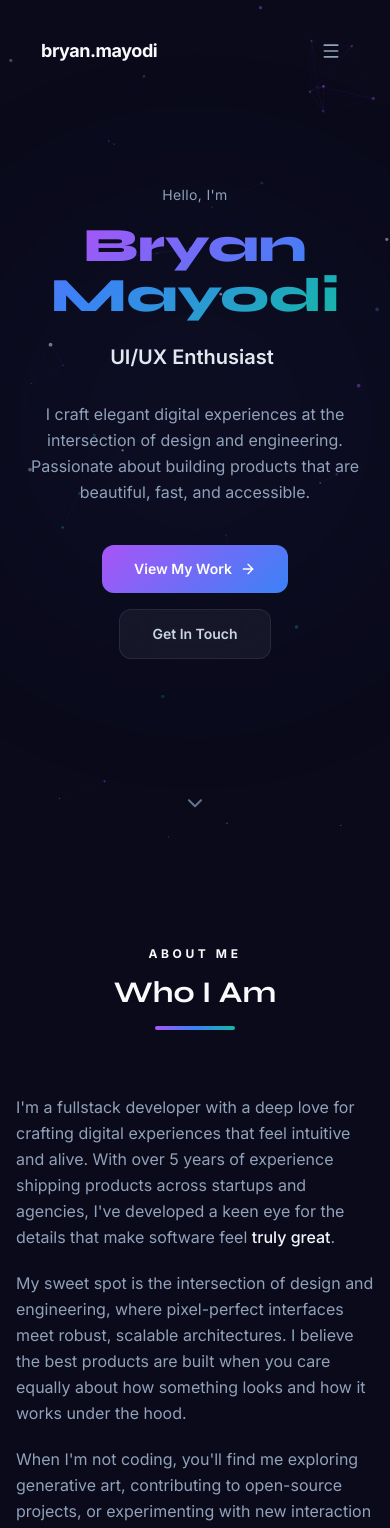
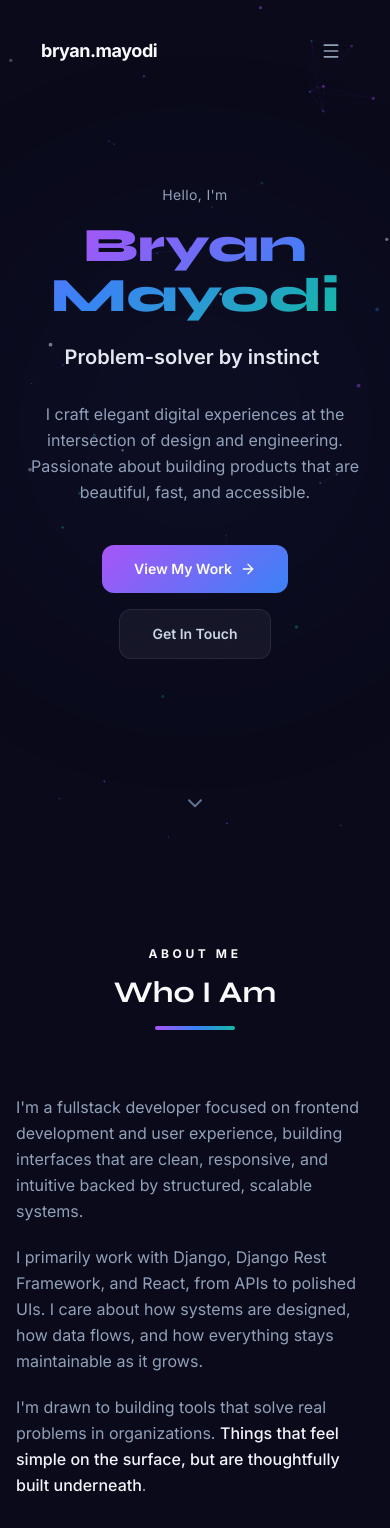
Before and after one commit to milk-in-a-bag/bryan-mayodi, a React (Vite) app: page / in a window 390 px wide. Shown: the top 1528 px of the page. Built offline with nearby package versions, Linux system fonts and the light colour scheme.

Commit message:
alter site content

```diff
--- a/src/components/AboutSection.tsx
+++ b/src/components/AboutSection.tsx
@@ -153,26 +153,23 @@ export function AboutSection() {
             className="space-y-5"
           >
             <p className="font-body text-base sm:text-lg text-slate-400 leading-relaxed">
-              I'm a fullstack developer with a deep love for crafting digital
-              experiences that feel intuitive and alive. With over 5 years of
-              experience shipping products across startups and agencies, I've
-              developed a keen eye for the details that make software feel{" "}
+              I'm a fullstack developer focused on frontend development and user
+              experience, building interfaces that are clean, responsive, and
+              intuitive backed by structured, scalable systems.
+            </p>
+            <p className="font-body text-base sm:text-lg text-slate-400 leading-relaxed">
+              I primarily work with Django, Django Rest Framework, and React,
+              from APIs to polished UIs. I care about how systems are designed,
+              how data flows, and how everything stays maintainable as it grows.
+            </p>
+            <p className="font-body text-base sm:text-lg text-slate-400 leading-relaxed">
+              I'm drawn to building tools that solve real problems in
+              organizations.{" "}
               <em className="text-slate-100 not-italic font-medium">
-                truly great
+                Things that feel simple on the surface, but are thoughtfully
+                built underneath
               </em>
               .
-            </p>
-            <p className="font-body text-base sm:text-lg text-slate-400 leading-relaxed">
-              My sweet spot is the intersection of design and engineering, where
-              pixel-perfect interfaces meet robust, scalable architectures. I
-              believe the best products are built when you care equally about
-              how something looks and how it works under the hood.
-            </p>
-            <p className="font-body text-base sm:text-lg text-slate-400 leading-relaxed">
-              When I'm not coding, you'll find me exploring generative art,
-              contributing to open-source projects, or experimenting with new
-              interaction patterns that push the boundaries of what's possible
-              on the web.
             </p>
           </motion.div>
 
--- a/src/components/HeroSection.tsx
+++ b/src/components/HeroSection.tsx
@@ -1,7 +1,11 @@
 import { useEffect, useState } from "react";
 import { motion } from "framer-motion";
 import { ChevronDownIcon, ArrowRightIcon } from "lucide-react";
-const ROLES = ["Fullstack Developer", "UI/UX Enthusiast", "Creative Coder"];
+const ROLES = [
+  "Developer by craft",
+  "Problem-solver by instinct",
+  "Systems thinker by purpose",
+];
 function useTypingAnimation(
   words: string[],
   typingSpeed = 80,
@@ -132,19 +136,19 @@ export function HeroSection() {
         >
           <button
             onClick={() => handleScrollTo("projects")}
-            className="group relative inline-flex items-center gap-2 px-8 py-3.5 rounded-xl font-heading text-sm font-semibold text-white overflow-hidden transition-all duration-300 hover:shadow-lg hover:shadow-neon-purple/25"
+            className="group relative inline-flex items-center gap-2 px-8 py-3.5 rounded-xl font-heading text-sm font-semibold text-white overflow-hidden transition-all duration-300 hover:shadow-lg hover:shadow-neon-purple/25 cursor-pointer"
             style={{
               background: "linear-gradient(135deg, #a855f7, #3b82f6)",
             }}
           >
             <span className="relative z-10">View My Work</span>
             <ArrowRightIcon className="relative z-10 w-4 h-4 transition-transform group-hover:translate-x-1" />
-            <div className="absolute inset-0 bg-gradient-to-r from-neon-purple-dim to-neon-blue opacity-0 group-hover:opacity-100 transition-opacity duration-300" />
+            <div className="absolute inset-0 bg-gradient-to-r from-neon-purple-dim to-neon-blue opacity-0 group-hover:opacity-100 transition-opacity duration-300 " />
           </button>
 
           <button
             onClick={() => handleScrollTo("contact")}
-            className="inline-flex items-center gap-2 px-8 py-3.5 rounded-xl font-heading text-sm font-semibold text-slate-300 glass hover:text-white hover:border-neon-purple/30 transition-all duration-300"
+            className="inline-flex items-center gap-2 px-8 py-3.5 rounded-xl font-heading text-sm font-semibold text-slate-300 glass hover:text-white hover:border-neon-purple/30 transition-all duration-300 cursor-pointer"
           >
             Get In Touch
           </button>
--- a/src/components/ProjectsSection.tsx
+++ b/src/components/ProjectsSection.tsx
@@ -88,7 +88,7 @@ export function ProjectsSection() {
                     href="https://online-gallery-mbls.vercel.app/"
                     target="_blank"
                     rel="noopener noreferrer"
-                    className="inline-flex items-center gap-1.5 text-sm text-slate-400 hover:text-neon-purple transition-colors"
+                    className="inline-flex items-center gap-1.5 text-sm text-slate-400 hover:text-slate-200 transition-colors"
                     aria-label="Online gallery live demo"
                   >
                     <ExternalLinkIcon className="w-4 h-4" />
@@ -159,7 +159,7 @@ export function ProjectsSection() {
                     href="https://multi-tenant-saas-backend.vercel.app/api/docs/"
                     target="_blank"
                     rel="noopener noreferrer"
-                    className="inline-flex items-center gap-1.5 text-sm text-slate-400 hover:text-neon-purple transition-colors"
+                    className="inline-flex items-center gap-1.5 text-sm text-slate-400 hover:text-neon-purple hover:text-slate-200 transition-colors"
                     aria-label="Multi-tenant SaaS live demo"
                   >
                     <ExternalLinkIcon className="w-4 h-4" />
@@ -227,7 +227,7 @@ export function ProjectsSection() {
                     href="https://sample-dashboard-zeta.vercel.app/"
                     target="_blank"
                     rel="noopener noreferrer"
-                    className="inline-flex items-center gap-1.5 text-sm text-slate-400 hover:text-neon-purple transition-colors"
+                    className="inline-flex items-center gap-1.5 text-sm text-slate-400 hover:text-neon-purple transition-colors hover:text-slate-200"
                     aria-label="Sample dashboard live demo"
                   >
                     <ExternalLinkIcon className="w-4 h-4" />
```
